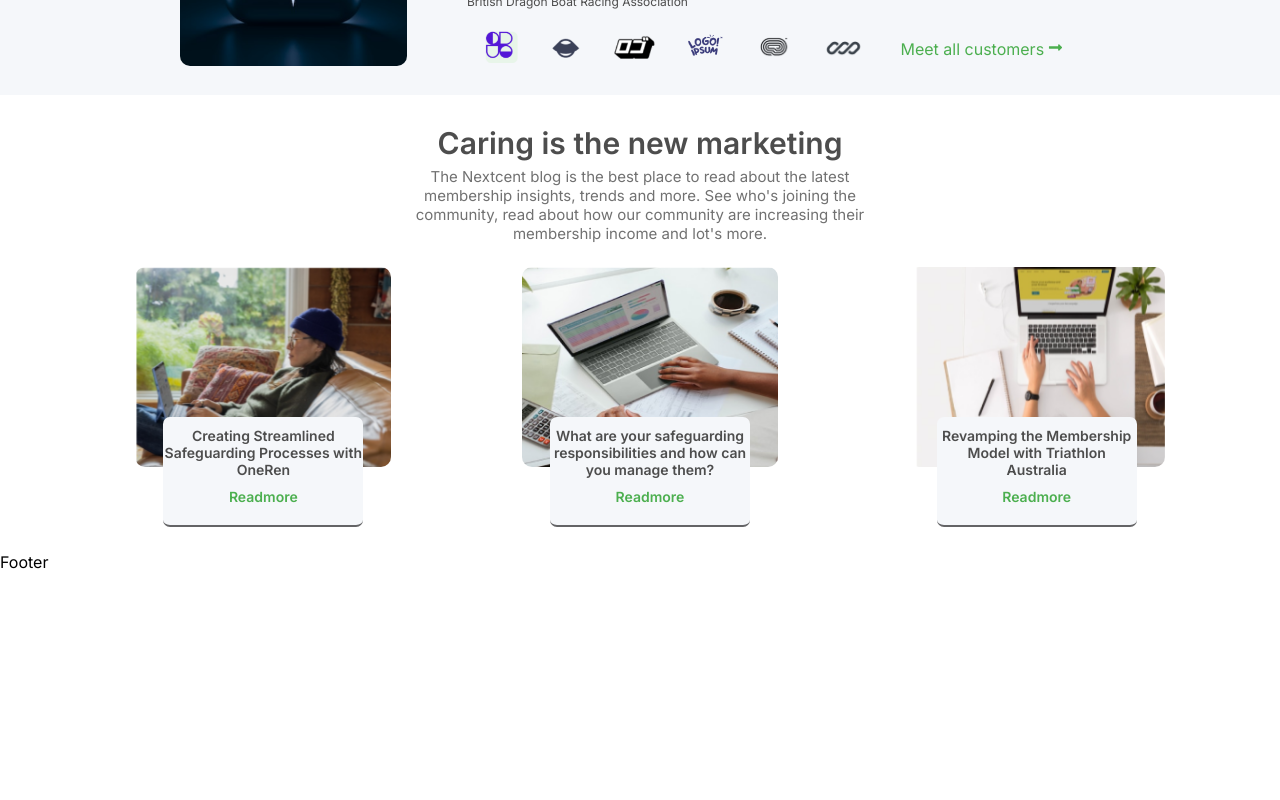
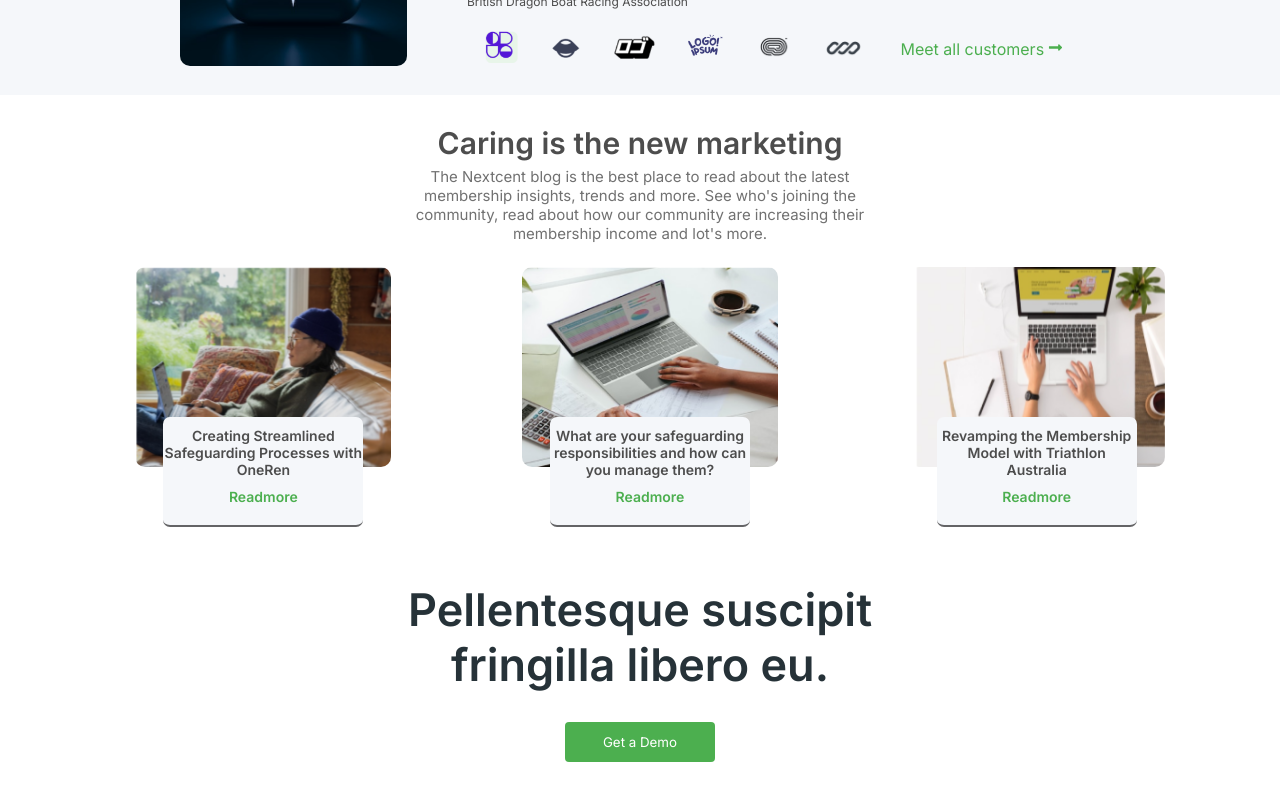
Before and after one commit to A-DILEEP/Landingpage, a React (Create React App) app: page / in a window 1280 px wide. Shown: the part 2250-3050 px from the top of the page. Before the commit the page ends 2822 px from the top, so only its background shows below. Built offline with nearby package versions, Linux system fonts and the light colour scheme.

Commit message:
completed half footer

```diff
--- a/src/containers/footer/Footer.jsx
+++ b/src/containers/footer/Footer.jsx
@@ -2,10 +2,22 @@ import React from 'react'
 import "./footer.css";
 const Footer = () => {
   return (
-    <div>
-      Footer
+    <div className="footer">
+      <div className="footer-top">
+        <div className="footer-top-heading">
+          <p>
+            Pellentesque suscipit <br /> fringilla libero eu.
+          </p>
+        </div>
+        <div className="getADemo">
+          <button>Get a Demo</button>
+        </div>
+      </div>
+      <div className="footer-bottom">
+
+      </div>
     </div>
-  )
+  );
 }
 
 export default Footer
--- a/src/containers/footer/footer.css
+++ b/src/containers/footer/footer.css
@@ -0,0 +1,24 @@
+.footer{
+    width: 100vw;
+    height: 450px;
+    display: flex;
+    margin-top: 30px;
+    justify-content: center;
+}
+.footer-top{
+    display: flex;
+    flex-direction: column;
+    align-items: center;
+}
+.footer-top-heading p{
+    font-weight: 600;
+    font-size: 45px;
+    text-align: center;
+    color:#263238;
+}
+.getADemo button{
+    margin-top: 30px;
+    width: 150px;
+    height: 40px;
+    background-color: var(--color-green);
+}
```
